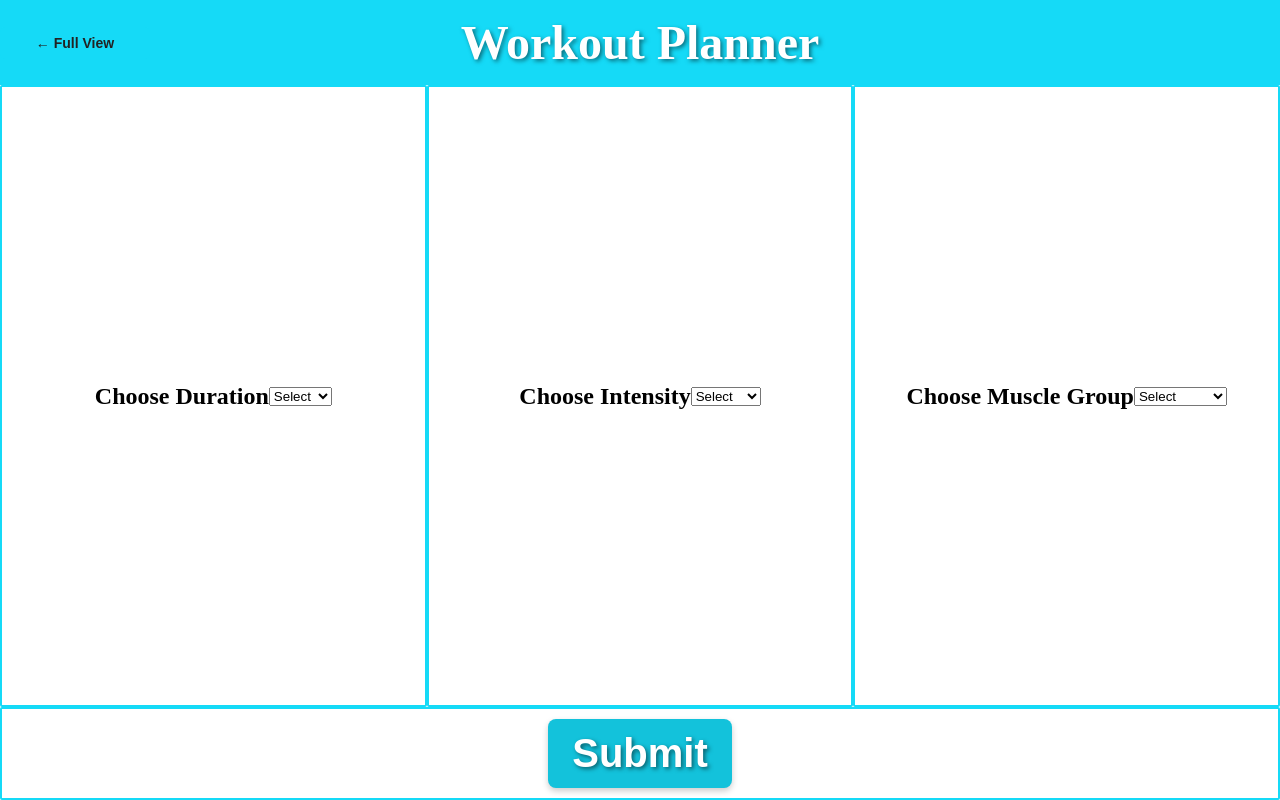
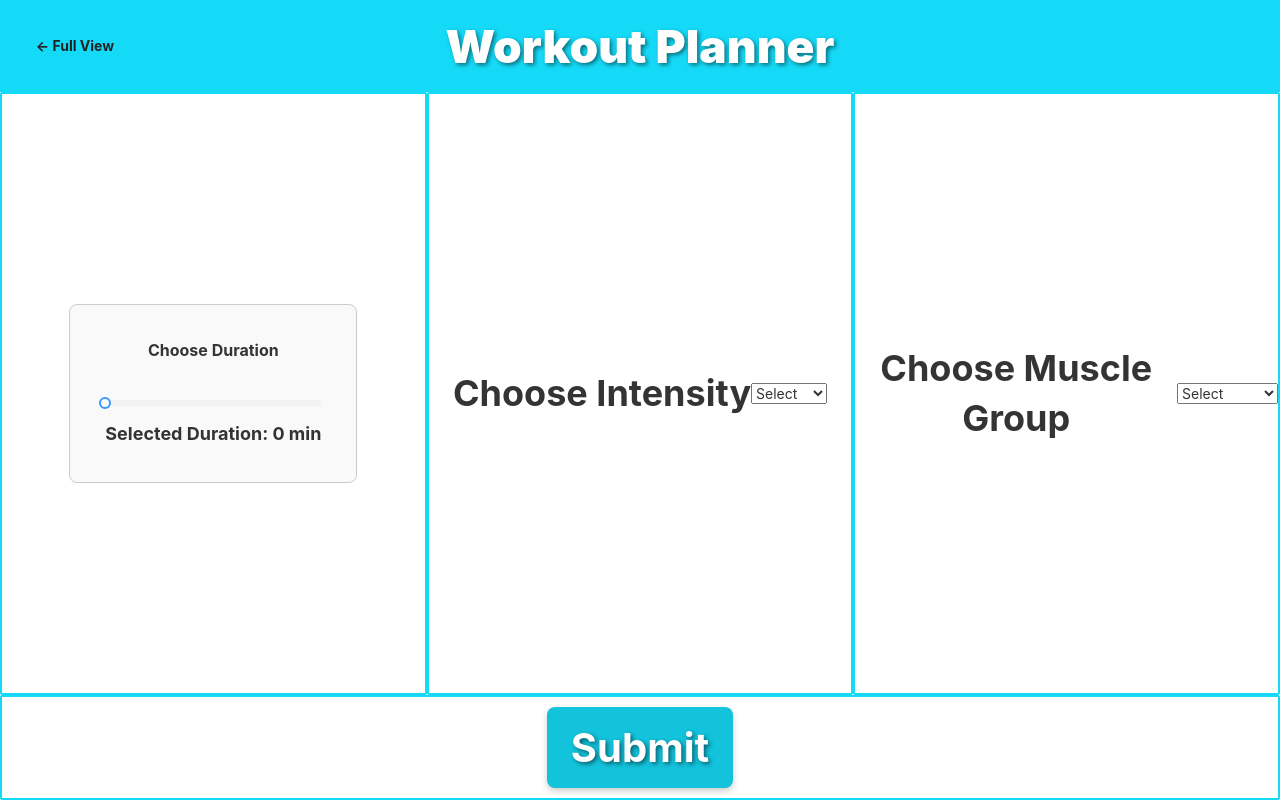
Before and after one commit to NikoKola1/workout-recommender, a React (Vite) app: page /simpleview in a window 1280 px wide. Built offline with nearby package versions, Linux system fonts and the light colour scheme.

Commit message:
quick slider addition with rsuite

```diff
--- a/package.json
+++ b/package.json
@@ -12,7 +12,8 @@
   "dependencies": {
     "react": "^19.0.0",
     "react-dom": "^19.0.0",
-    "react-router-dom": "^7.4.0"
+    "react-router-dom": "^7.4.0",
+    "rsuite": "^5.79.0"
   },
   "devDependencies": {
     "@eslint/js": "^9.21.0",
--- a/src/components/Duration.jsx
+++ b/src/components/Duration.jsx
@@ -1,13 +1,35 @@
-const Duration = ({ selectedValue, onSelect}) => {
+import { Slider, Panel } from 'rsuite'
+import 'rsuite/dist/rsuite.min.css'
+
+const Duration = ({ selectedValue, onSelect }) => {
+    const convertToTimeString = (minutes) => {
+        if (minutes === 0) return ''
+        return `${minutes} min`
+    }
+
+    // Handle slider change
+    const handleSliderChange = (value) => {
+        onSelect(convertToTimeString(value))
+    }
+
     return (
-        <div style={{ ...styles.box}}>
-            <h2>Choose Duration</h2>
-            <select value={selectedValue} onChange={(e) => onSelect(e.target.value)}>
-                <option value="">Select</option>
-                <option value="20 min">20 min</option>
-                <option value="40 min">40 min</option>
-                <option value="60 min">60 min</option>
-            </select>
+        <div style={styles.box}>
+            <Panel header="Choose Duration" bordered style={styles.panel}>
+                <div style={styles.sliderContainer}>
+                    <Slider
+                        min={0}  // Start at 0 minutes
+                        max={120}  // Max is 2 hours (120 minutes)
+                        step={20}  // Step size is 20 minutes
+                        value={selectedValue ? parseInt(selectedValue, 10) : 0}
+                        onChange={handleSliderChange}
+                        tooltip="auto"
+                        style={styles.slider}
+                    />
+                </div>
+                <div style={styles.selectedTime}>
+                    <span>Selected Duration: {selectedValue || "0 min"}</span>
+                </div>
+            </Panel>
         </div>
     )
 }
@@ -26,6 +48,25 @@ const styles = {
         justifyContent: "center",
         alignItems: "center",
     },
+    sliderContainer: {
+        marginTop: '20px',
+        marginBottom: '10px',
+    },
+    slider: {
+        width: '100%',
+        marginBottom: '15px', // Space between the slider and the selected time text
+    },
+    panel: {
+        padding: '15px',
+        borderRadius: '8px',
+        border: '1px solid #ccc',
+        backgroundColor: '#f9f9f9',
+    },
+    selectedTime: {
+        fontSize: '18px',
+        fontWeight: 'bold',
+        color: '#333',
+    },
 }
 
 export default Duration
```
Also changed, not shown: 1 other file (tests, documents, lock files or other folders).
